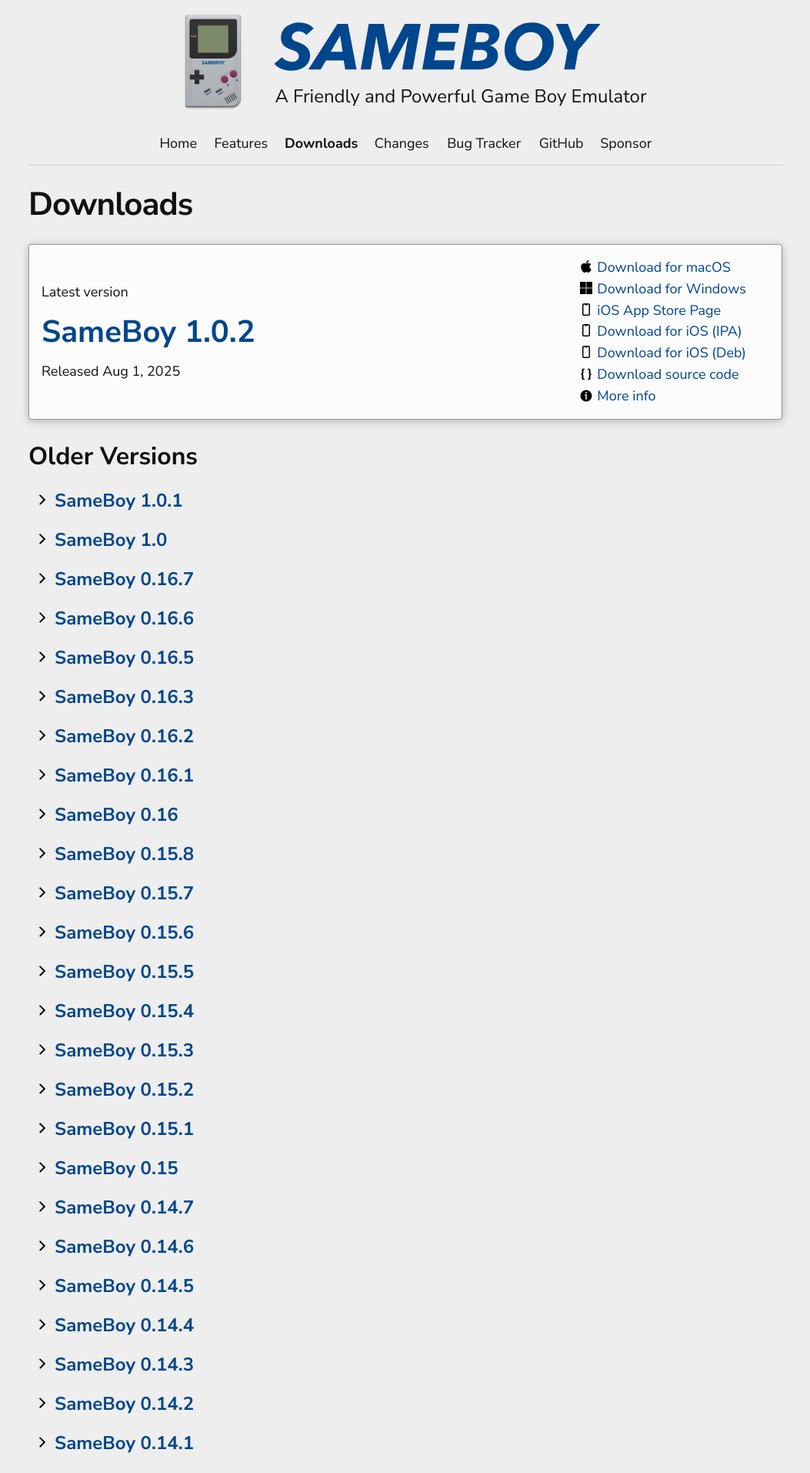
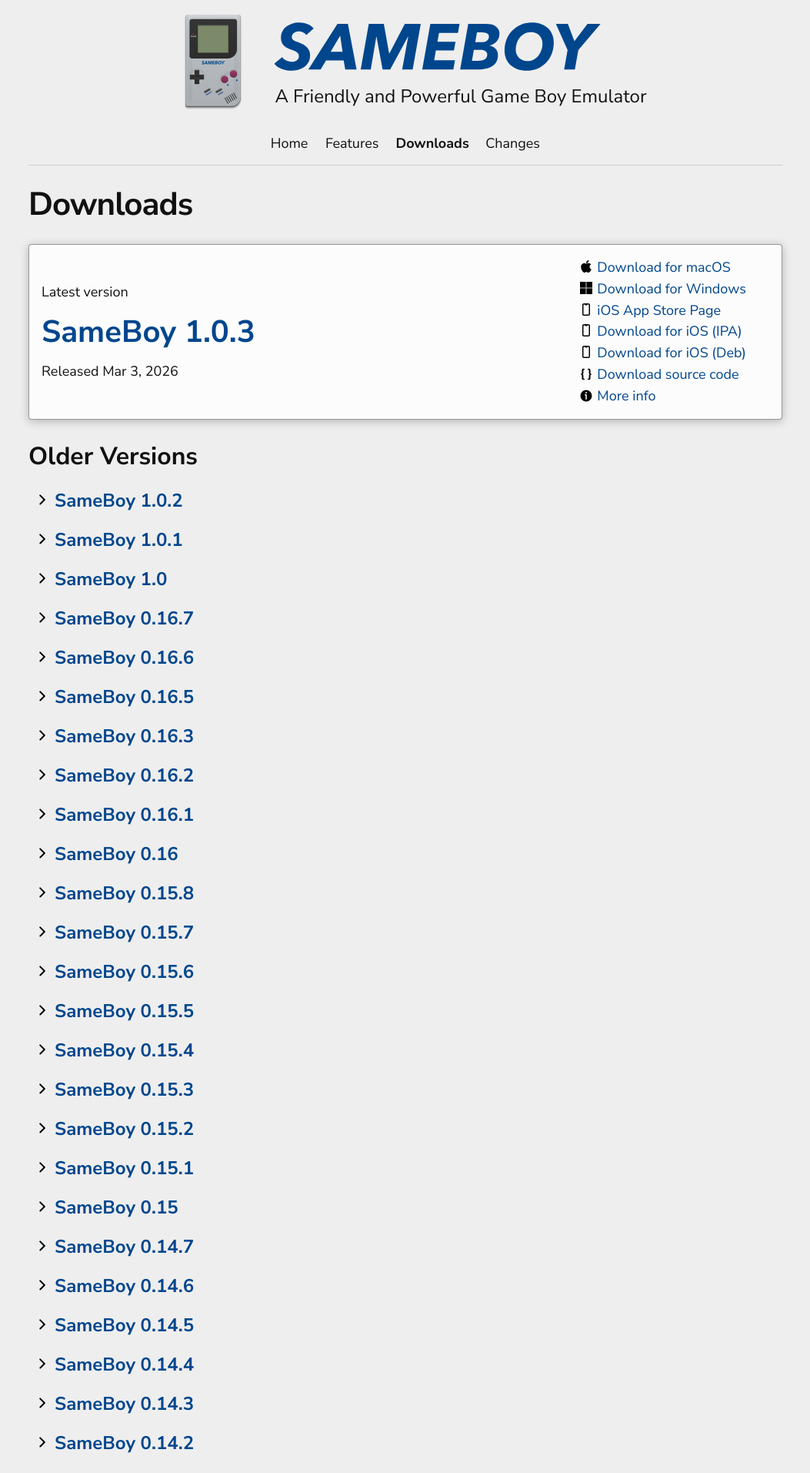
Before and after one commit to SameBoy/sameboy.github.io, a Jekyll site: the page built from 03-downloads.md, in a window 1280 px wide. Shown: the top 1913 px of the page at 77% size, without its empty margins (113-1166 px from the left). Built offline with Jekyll 4.4.1, drawn with Linux system fonts in a browser that asks for light colours; some of the changed text lies outside the part shown.

```diff
--- a/_config.yml
+++ b/_config.yml
@@ -19,7 +19,7 @@ baseurl: "" # the subpath of your site, e.g. /blog
 url: "" # the base hostname & protocol for your site, e.g. http://example.com
 twitter_username: LIJI32
 github_username:  LIJI32
-copyright: Copyright Lior Halphon © 2015–2025
+copyright: Copyright Lior Halphon © 2015–2026
 permalink: /posts/:title
 future: true
 
--- a/_includes/header.html
+++ b/_includes/header.html
@@ -16,8 +16,5 @@
         {% endif %}
         {% endif %}
       {% endfor %}
-      <a data-title="Bug Tracker" class="page-link" href="https://github.com/LIJI32/SameBoy/issues">Bug Tracker</a>
-      <a data-title="GitHub" class="page-link" href="https://github.com/LIJI32/SameBoy">GitHub</a>
-      <a data-title="GitHub" class="page-link" href="https://github.com/sponsors/LIJI32">Sponsor</a>
   </nav>
 </div>
--- a/_sass/minima/_layout.scss
+++ b/_sass/minima/_layout.scss
@@ -461,3 +461,36 @@ th, td {
     text-align: left;
     padding:8px;
 }
+
+.home-icon {
+    display: inline-block;
+    width: 72px;
+    text-align: center;
+    vertical-align: top;
+    font-size:80%;
+    text-decoration: none !important;
+    padding: 0 6px;
+}
+
+
+.home-icon:hover {
+    color:#111!important;
+}
+
+.home-icon:hover img {
+    opacity: 100%;
+}
+
+.home-icon img {
+    display: block;
+    margin: auto;
+    opacity:60%;
+    margin-bottom:8px;
+    width:50%;
+}
+
+.icon-row
+{
+    padding-left: 12px;
+    padding-top: 12px;
+}
```
Also changed, not shown: 01-home.md (+9 -0 lines), _posts/2026-03-03-release-1.0.3.md (added, +61 -0 lines), bugs.png (added), discord.png (added), favicon.png, github.png (added), heart.png (added), icon.png, icon@2x.png.
